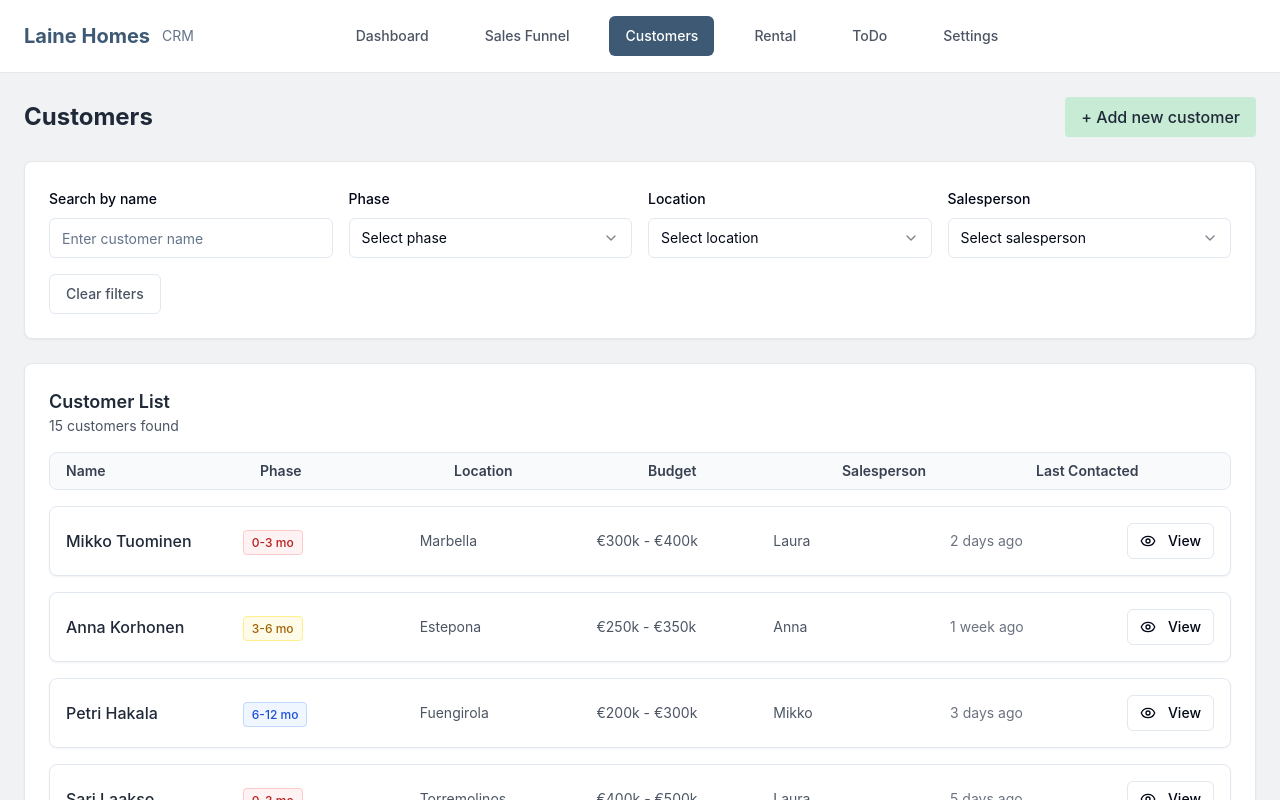
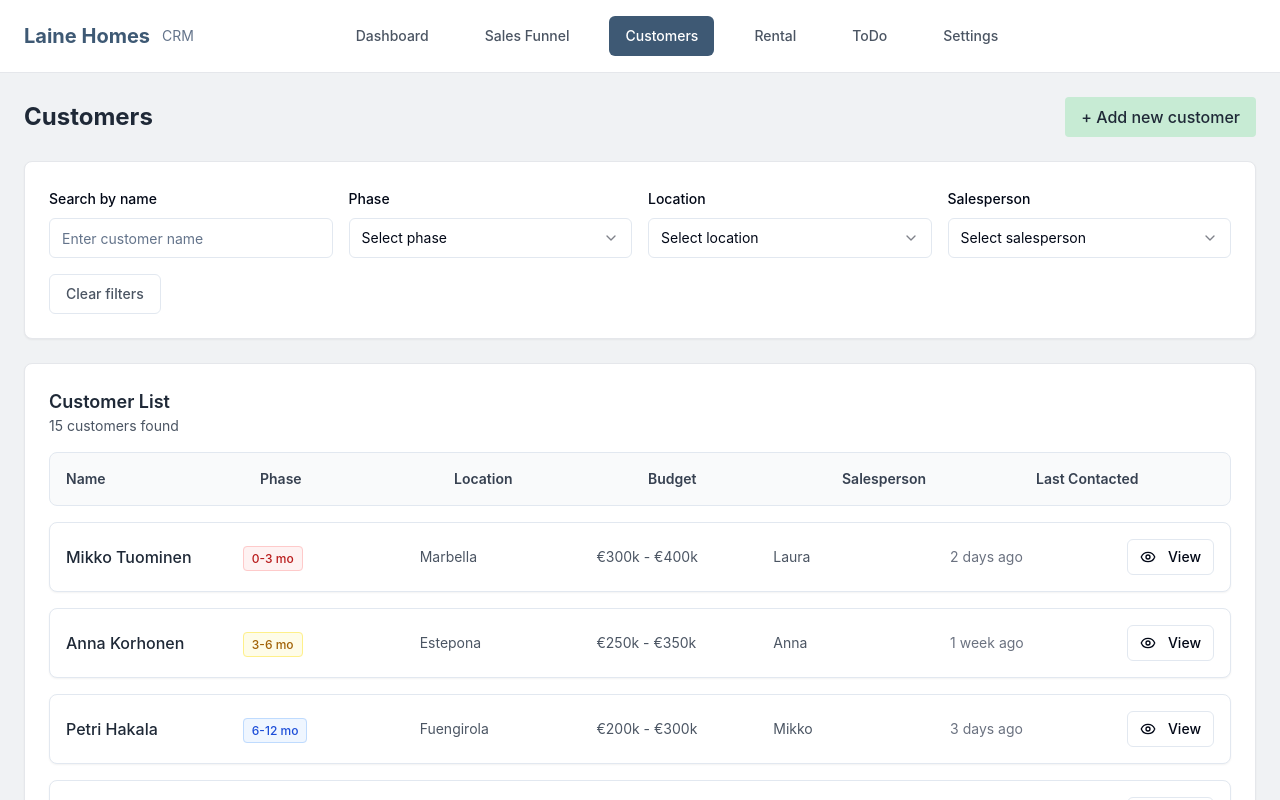
Before and after one commit to Aihu-Agency/laine-crm-insight, a React (Vite) app: page /customers in a window 1280 px wide. Shown: the top 800 px of the page. Built offline with nearby package versions, Linux system fonts and the light colour scheme.

Commit message:
Fix: Align customer list headers
Aligns the column headers in the Customers list to the left, matching the content alignment.

```diff
--- a/src/components/CustomerList.tsx
+++ b/src/components/CustomerList.tsx
@@ -1,3 +1,4 @@
+
 import { Button } from "@/components/ui/button";
 import { Card, CardContent } from "@/components/ui/card";
 import { Eye } from "lucide-react";
@@ -161,7 +162,7 @@ const CustomerList = () => {
   return (
     <div className="space-y-4">
       {/* Column Headers */}
-      <div className="grid grid-cols-1 md:grid-cols-6 gap-4 px-4 py-2 bg-gray-50 rounded-lg border">
+      <div className="grid grid-cols-1 md:grid-cols-6 gap-4 p-4 bg-gray-50 rounded-lg border">
         <div className="font-semibold text-gray-700 text-sm text-left">Name</div>
         <div className="font-semibold text-gray-700 text-sm text-left">Phase</div>
         <div className="font-semibold text-gray-700 text-sm text-left">Location</div>
```
